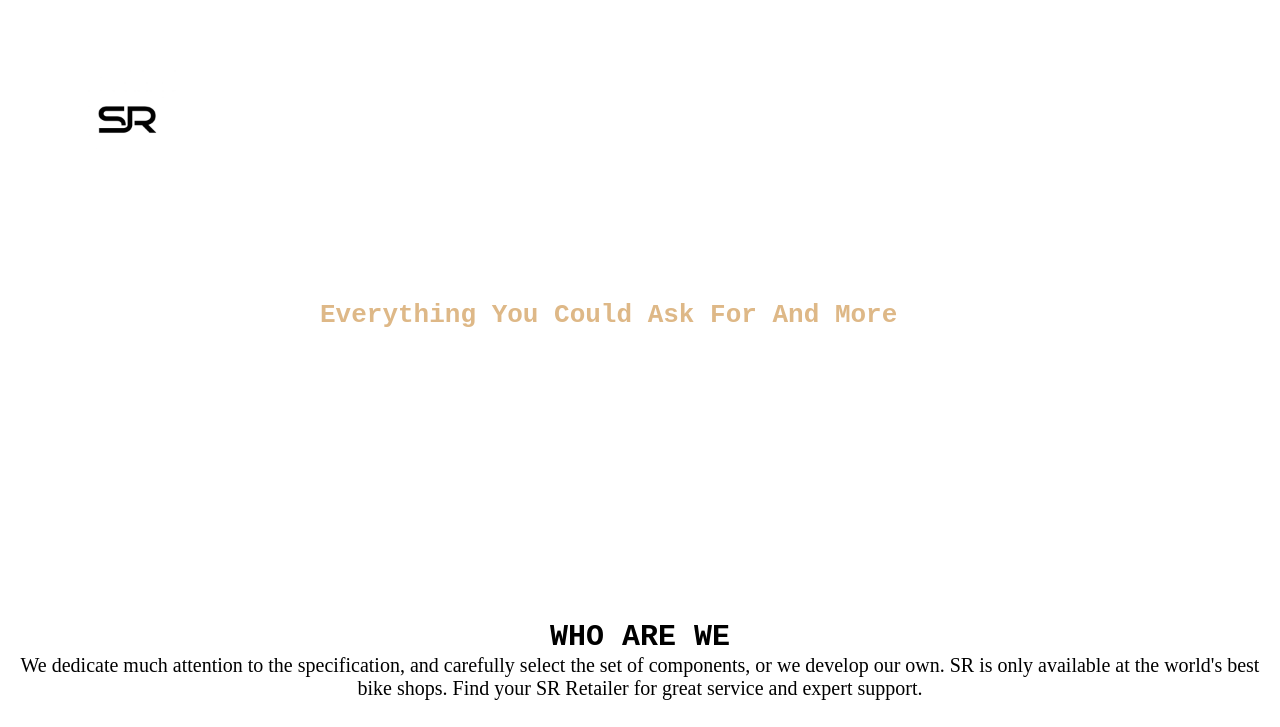
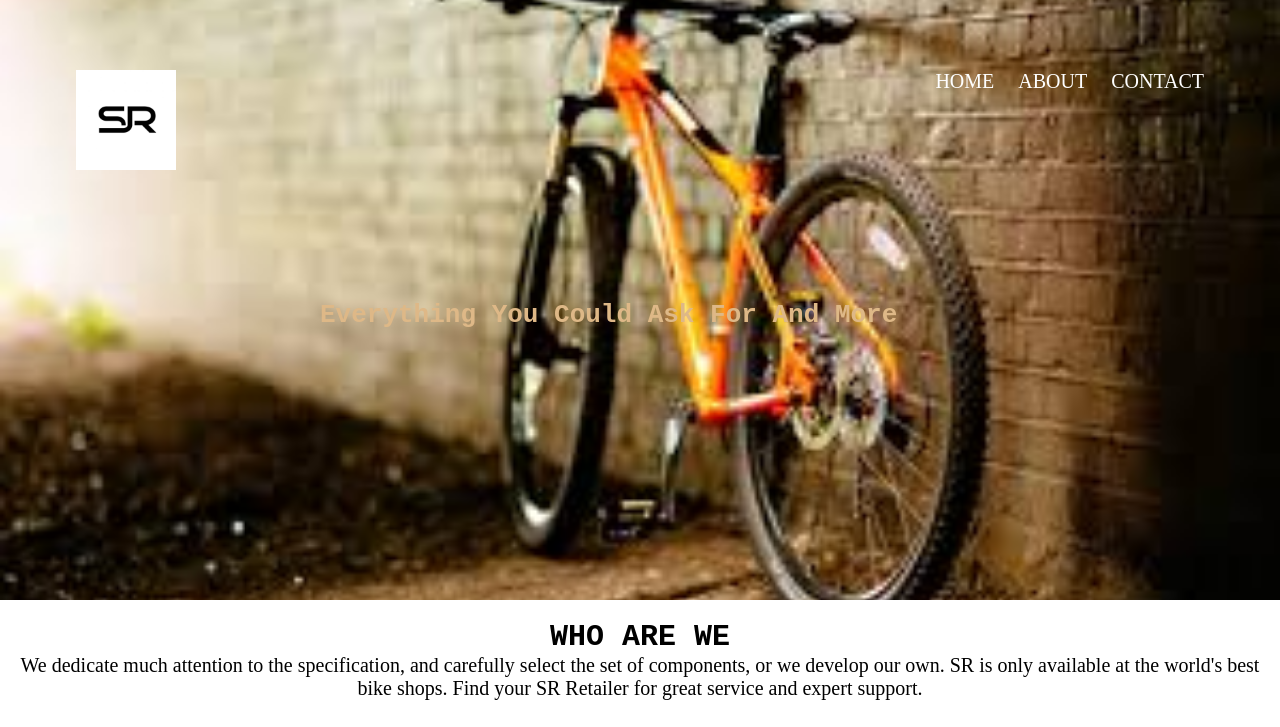
Before and after one commit to salwesh/salwesh, a plain HTML site: page index.html in a window 1280 px wide. Shown: the top 727 px of the page. Drawn offline with Linux system fonts and the light colour scheme.

Commit message:
Update brandnew.css

```diff
--- a/brandnew.css
+++ b/brandnew.css
@@ -14,7 +14,7 @@
     width: 100%;
     height: 600px;
     position: relative;
-    background-image: url("./images/cbg.jpg");
+    background-image: url("./cbg.jpg");
     background-size: cover;
     background-repeat: no-repeat;
     background-position: center center;
```
